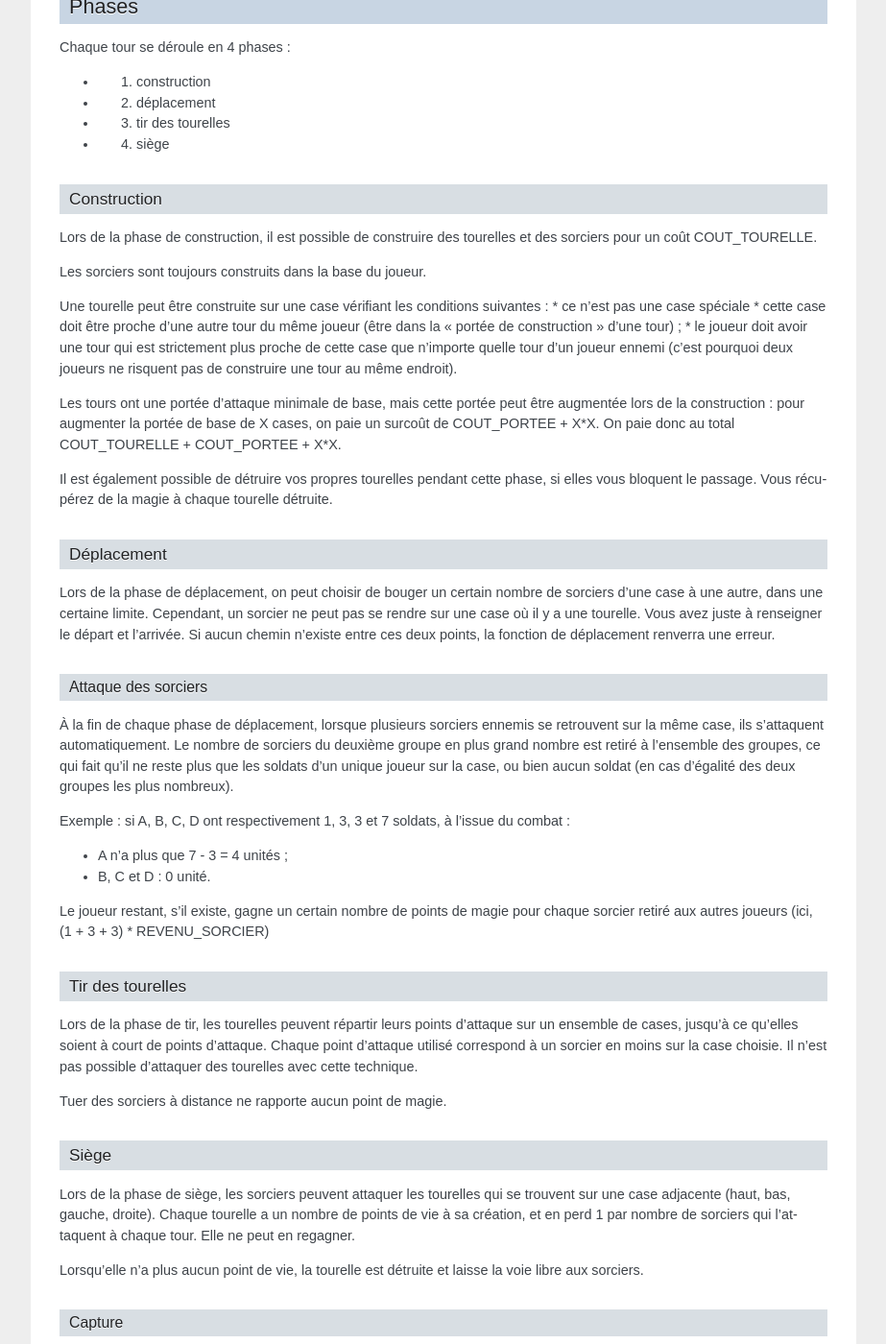
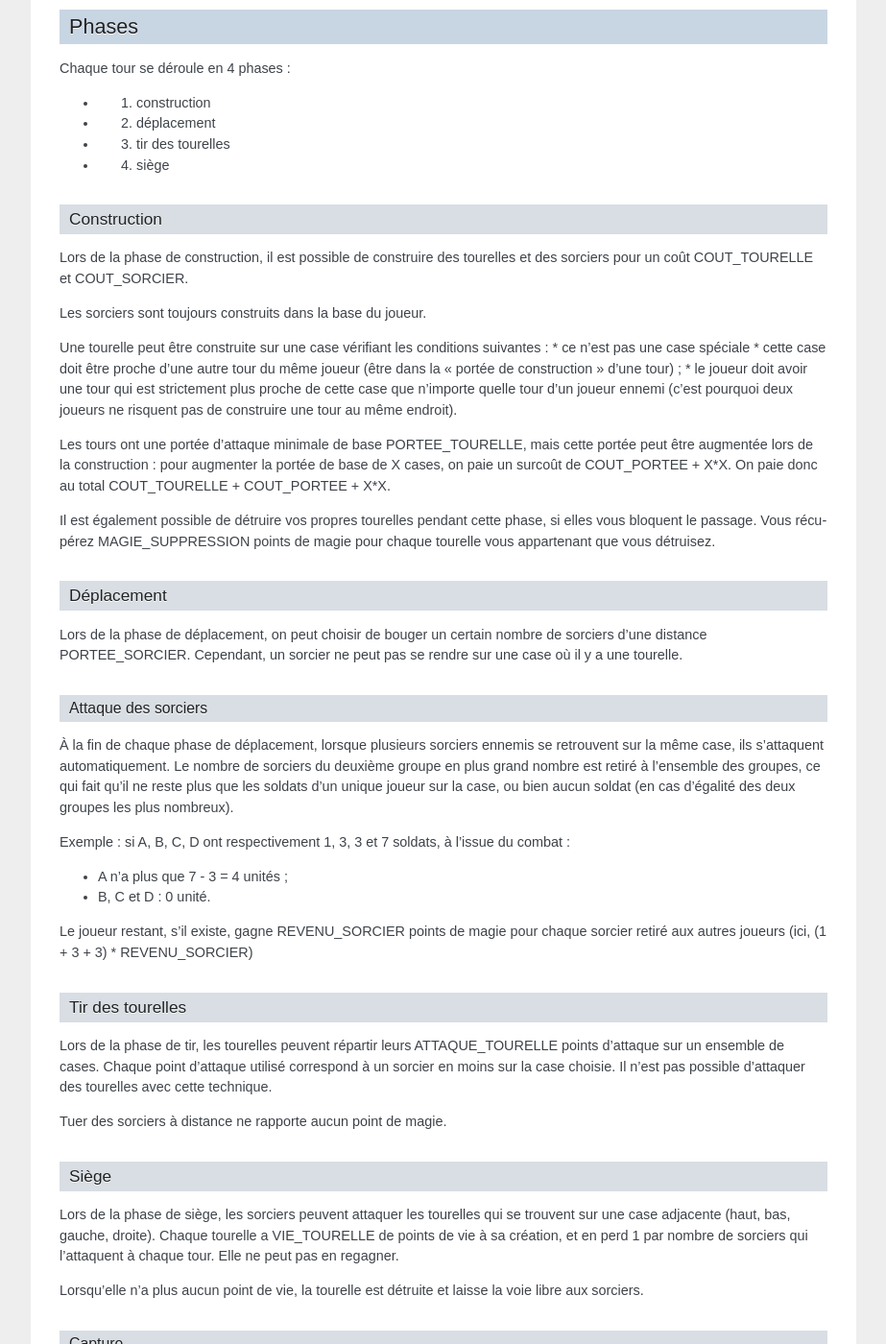
Before and after one commit to prologin/prologin2014, a Sphinx documentation site: the page built from doc/finale.rst, in a window 1280 px wide and 1400 px high, scrolled down 1394 px. Shown: the whole window at 96% size, without its empty margins (198-1121 px from the left). Built offline with Sphinx 7.4.7, drawn with Linux system fonts in a browser that asks for light colours; some of the changed text lies outside the part shown.

Commit message:
finale.rst: final precisions

```diff
--- a/doc/finale.rst
+++ b/doc/finale.rst
@@ -68,10 +68,11 @@
 =====
 
 La magie est l'unité de base du jeu.
-Vous gagnez de la magie chaque tour, en tuant les unités adverses et en
-contrôlant les fontaines et des artefacts. Vous pouvez aussi récupérer de la
-magie en supprimant vos propres tourelles, et en dépenser en construisant
-des tourelles et en produisant des soldats.
+À chaque tour, vous gagnez MAGIE_TOUR points de magie de base,
+et MAGIE_FONTAINES par fontaine contrôlée. On gagne aussi MAGIE_COMBAT point de magie
+par adversaire tué.
+Vous pouvez aussi récupérer MAGIE_SUPPRESSION par tourelle en votre possession que vous supprimez, et en dépenser en construisant
+des tourelles (COUT_TOURELLE par tourelle) et en produisant des sorciers (COUT_SORCIER par sorcier).
 
 
 Déroulement du jeu
@@ -99,7 +100,7 @@
 ============
 
 Lors de la phase de construction, il est possible de construire des tourelles
-et des sorciers pour un coût COUT_TOURELLE.
+et des sorciers pour un coût COUT_TOURELLE et COUT_SORCIER.
 
 Les sorciers sont toujours construits dans la base du joueur.
 
@@ -112,23 +113,21 @@
 une tour au même endroit).
 
 
-Les tours ont une portée d'attaque minimale de base, mais cette portée peut
+Les tours ont une portée d'attaque minimale de base PORTEE_TOURELLE, mais cette portée peut
 être augmentée lors de la construction : pour augmenter la portée de base de X
 cases, on paie un surcoût de COUT_PORTEE + X*X. On paie donc au total
 COUT_TOURELLE + COUT_PORTEE + X*X.
 
 Il est également possible de détruire vos propres tourelles pendant cette
-phase, si elles vous bloquent le passage. Vous récupérez de la magie à chaque
-tourelle détruite.
+phase, si elles vous bloquent le passage. Vous récupérez MAGIE_SUPPRESSION points de magie pour chaque tourelle
+vous appartenant que vous détruisez.
 
 Déplacement
 ===========
 
 Lors de la phase de déplacement, on peut choisir de bouger un certain nombre
-de sorciers d'une case à une autre, dans une certaine limite. Cependant, un sorcier
+de sorciers d'une distance PORTEE_SORCIER. Cependant, un sorcier
 ne peut pas se rendre sur une case où il y a une tourelle.
-Vous avez juste à renseigner le départ et l'arrivée. Si aucun chemin n'existe
-entre ces deux points, la fonction de déplacement renverra une erreur.
 
 
 Attaque des sorciers
@@ -147,7 +146,7 @@
 * A n'a plus que 7 - 3 = 4 unités ;
 * B, C et D : 0 unité.
 
-Le joueur restant, s'il existe, gagne un certain nombre de points de magie
+Le joueur restant, s'il existe, gagne REVENU_SORCIER points de magie
 pour chaque sorcier retiré aux autres joueurs (ici, (1 + 3 + 3) *
 REVENU_SORCIER)
 
@@ -155,9 +154,8 @@
 Tir des tourelles
 =================
 
-Lors de la phase de tir, les tourelles peuvent répartir leurs points d'attaque
-sur un ensemble de cases, jusqu'à ce qu'elles soient à court de points
-d'attaque. Chaque point d'attaque utilisé correspond à un sorcier en moins sur
+Lors de la phase de tir, les tourelles peuvent répartir leurs ATTAQUE_TOURELLE points d'attaque
+sur un ensemble de cases. Chaque point d'attaque utilisé correspond à un sorcier en moins sur
 la case choisie. Il n'est pas possible d'attaquer des tourelles avec cette
 technique.
 
@@ -169,8 +167,8 @@
 
 Lors de la phase de siège, les sorciers peuvent attaquer les tourelles qui se
 trouvent sur une case adjacente (haut, bas, gauche, droite). Chaque tourelle a
-un nombre de points de vie à sa création, et en perd 1 par nombre de sorciers
-qui l'attaquent à chaque tour. Elle ne peut en regagner.
+VIE_TOURELLE de points de vie à sa création, et en perd 1 par nombre de sorciers
+qui l'attaquent à chaque tour. Elle ne peut pas en regagner.
 
 Lorsqu'elle n'a plus aucun point de vie, la tourelle est détruite et laisse
 la voie libre aux sorciers.
@@ -183,22 +181,16 @@
 
 * Si un sorcier est sur la base d'un ennemi, ce dernier est vaincu, et toutes
   ses unités (tourelles et sorciers) sont supprimées de la carte.
-* Si un sorcier est sur une fontaine ou un artefact, il fait gagner un certain
-  nombre de points de magie au joueur qui le contrôle.
+* Si un sorcier est sur une fontaine, il fait gagner MAGIE_FONTAINES points de magie au joueur qui le contrôle.
 
 
 ----------------
 Fin de la partie
 ----------------
 
-La partie s'arrête au bout d'un certain nombre de tours fixé.
+La partie s'arrête au bout de MAX_TOUR tours.
 
 Score
 =====
 
-Le score de chaque joueur est déterminé à la fin de la partie :
-
-- 1 point gagné pour avoir survécu à la fin de la partie ;
-- 1 point gagné pour avoir vaincu un adversaire ;
-- 1 point gagné pour contrôler une fontaine à la fin de la partie ;
-- 4 points gagnés pour contrôler un artefact à la fin de la partie.
+Le score de chaque joueur est déterminé à la fin de la partie comme expliqué dans la partie « But du jeu » ci-dessus.
```
Also changed, not shown: other parts of doc/finale.rst (+1 -1 lines).
